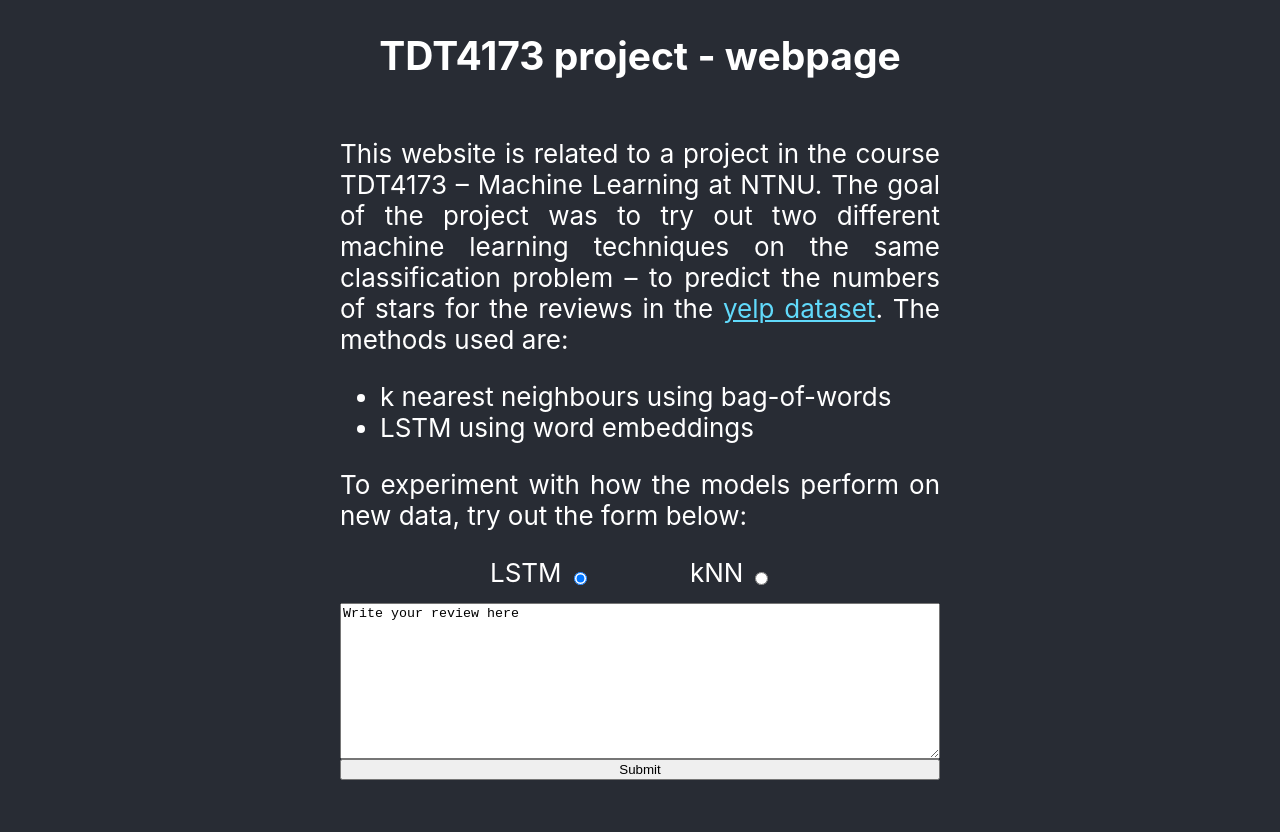
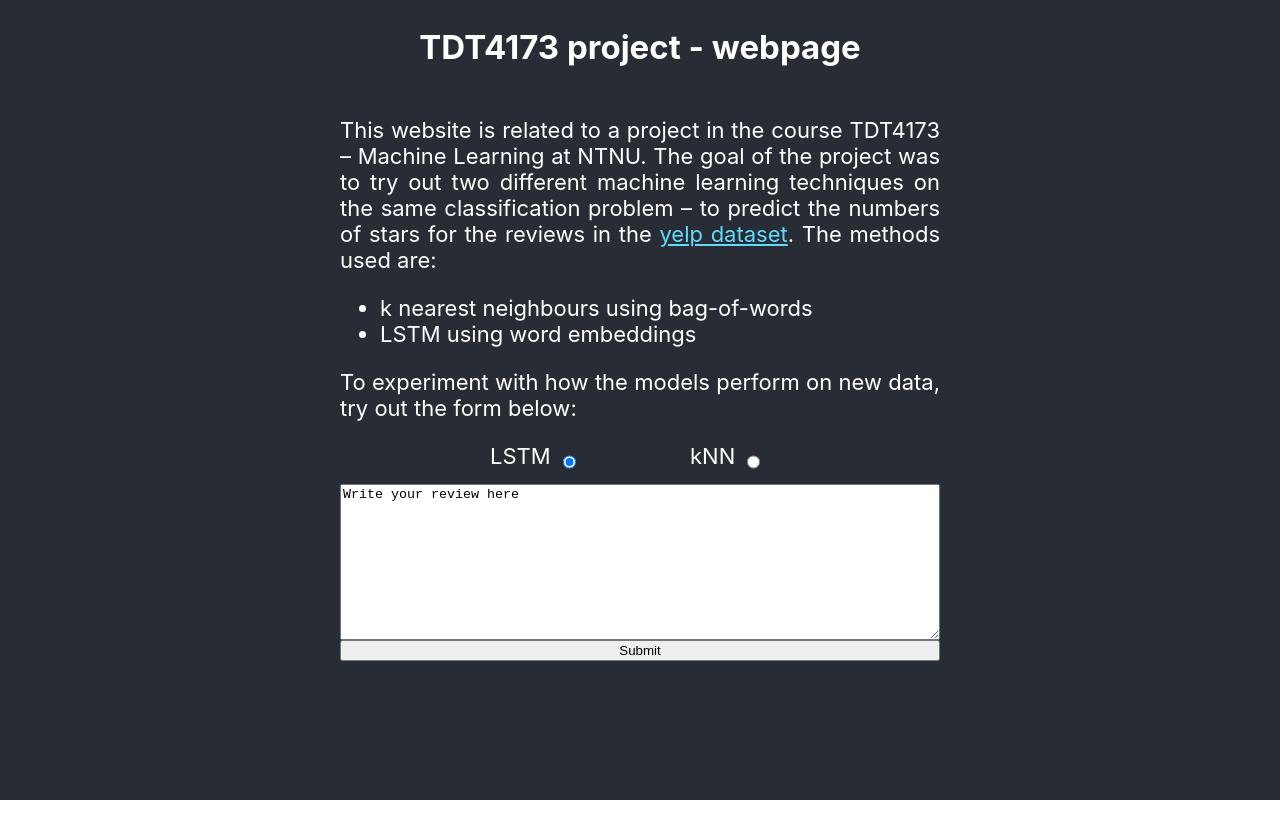
Before and after one commit to SimenHolmestad/TDT4137-webpage, a React (Create React App) app: page / in a window 1280 px wide. After the commit the page ends 800 px from the top, so only its background shows below. Built offline with nearby package versions, Linux system fonts and the light colour scheme.

Commit message:
Change font size

```diff
--- a/src/App.css
+++ b/src/App.css
@@ -19,7 +19,7 @@
   display: flex;
   flex-direction: column;
   align-items: center;
-  font-size: calc(10px + 2vmin);
+  font-size: 22px;
   color: white;
 }
 
```
